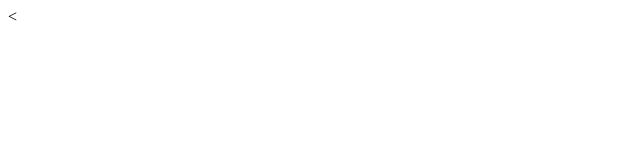
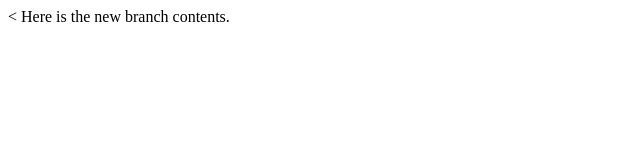
Before and after one commit to bilalmobarik/lecture1, a plain HTML site: page index.html in a window 1280 px wide. Shown: the whole page, without its empty margins (0-640 px from the left). Drawn offline with Linux system fonts and the light colour scheme.

Commit message:
New branch contents

```diff
--- a/index.html
+++ b/index.html
@@ -5,5 +5,6 @@
     <title> Test</title>
   </head>
   <body>
+    Here is the new branch contents.
   </body>
 </html>
```
